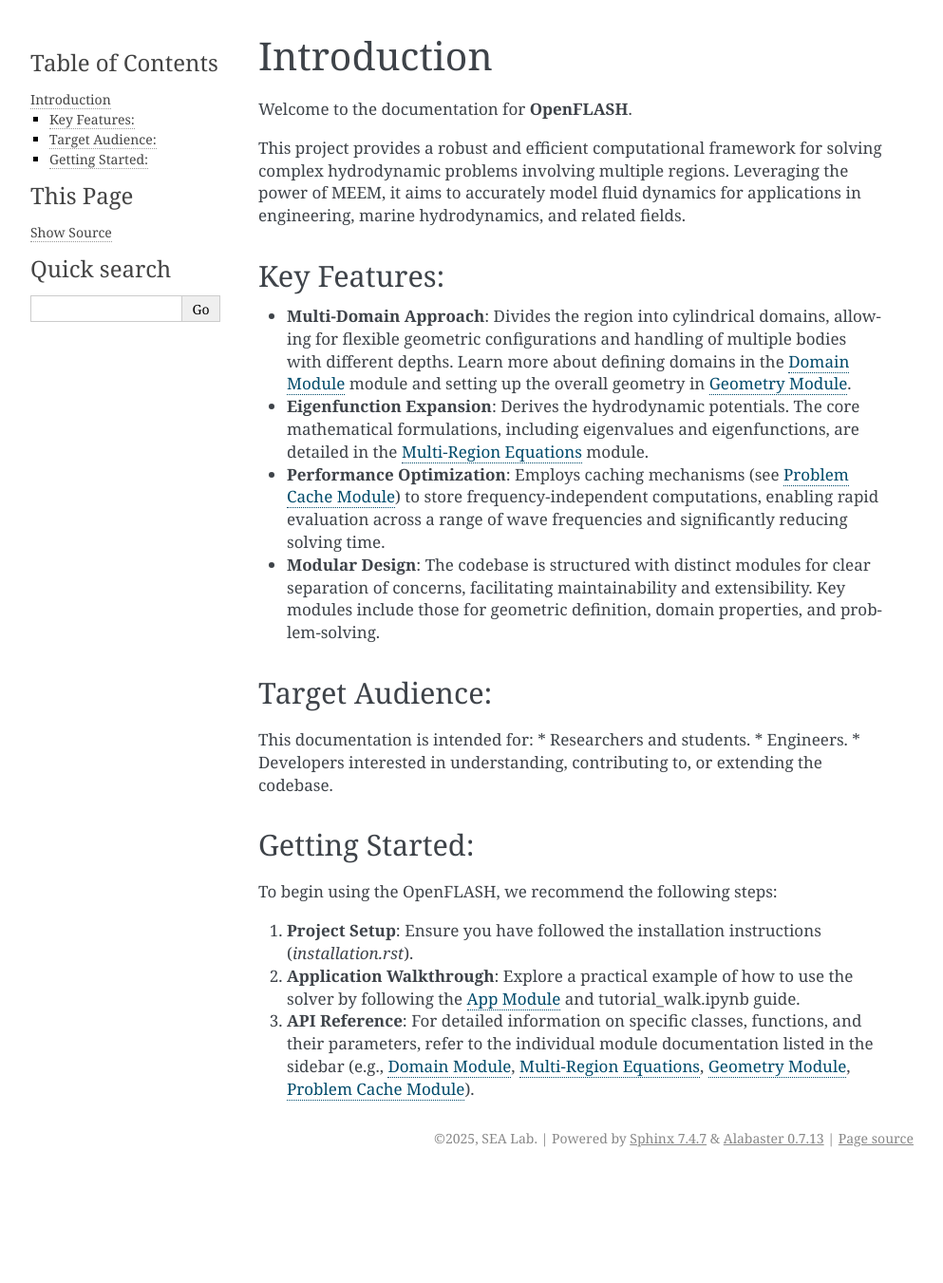
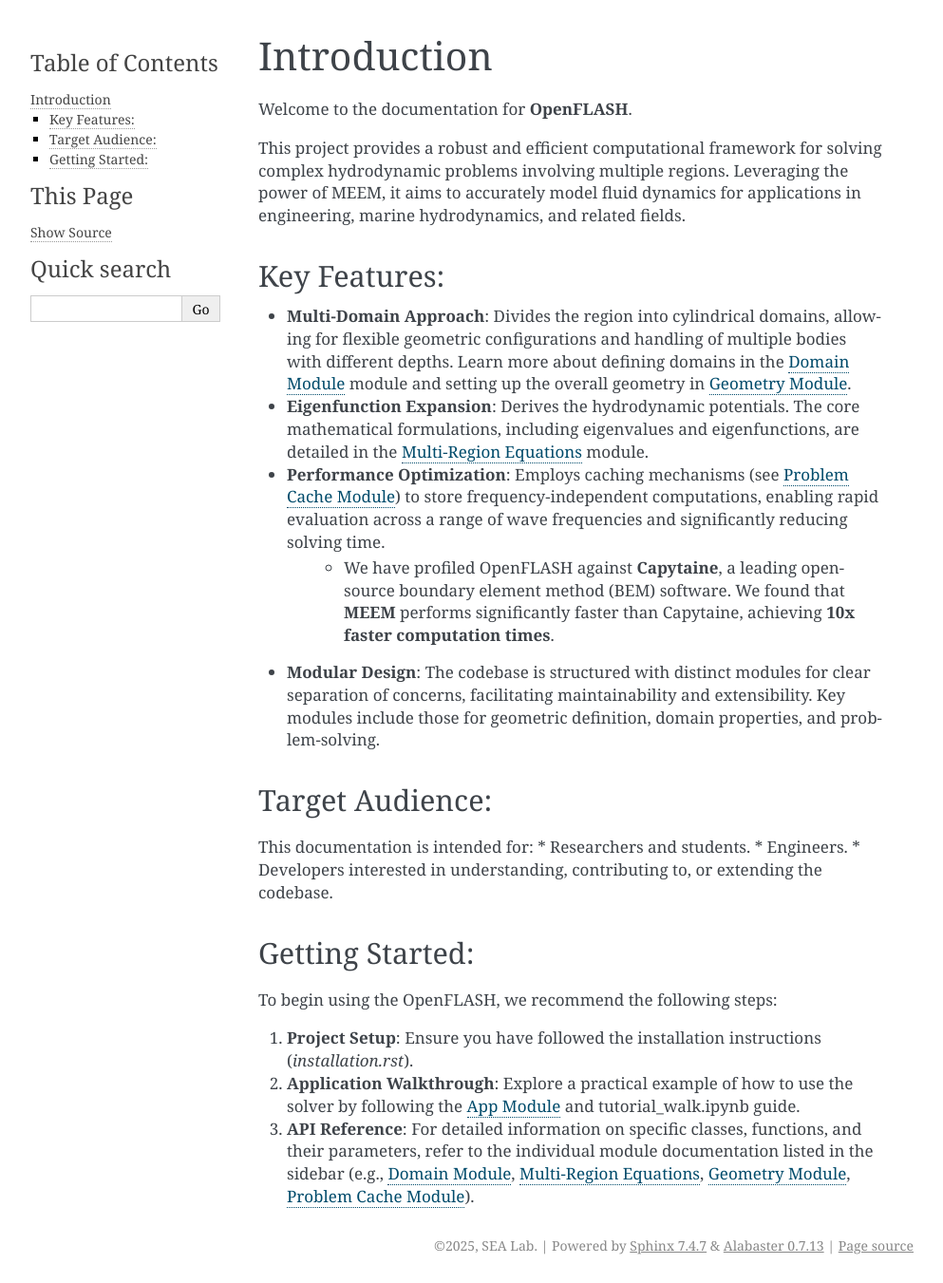
Before and after one commit to symbiotic-engineering/OpenFLASH, a Sphinx documentation site: the page built from docs/introduction.rst, in a window 1280 px wide. Shown: the whole page at 95% size, without its empty margins (148-1141 px from the left). Built offline with Sphinx 7.4.7, drawn with Linux system fonts in a browser that asks for light colours; before the commit the page ends 1238 px from its top, so only the background shows below that.

Commit message:
addtional description
- that we've profiled against Capytaine, a leading open source boundary element method software, and found that MEEM is 10x faster

```diff
--- a/docs/introduction.rst
+++ b/docs/introduction.rst
@@ -13,6 +13,7 @@
 * **Multi-Domain Approach**: Divides the region into cylindrical domains, allowing for flexible geometric configurations and handling of multiple bodies with different depths. Learn more about defining domains in the :doc:`domain` module and setting up the overall geometry in :doc:`geometry`.
 * **Eigenfunction Expansion**: Derives the hydrodynamic potentials. The core mathematical formulations, including eigenvalues and eigenfunctions, are detailed in the :doc:`multi_equations` module.
 * **Performance Optimization**: Employs caching mechanisms (see :doc:`problem_cache`) to store frequency-independent computations, enabling rapid evaluation across a range of wave frequencies and significantly reducing solving time.
+    * We have profiled OpenFLASH against **Capytaine**, a leading open-source boundary element method (BEM) software. We found that **MEEM** performs significantly faster than Capytaine, achieving **10x faster computation times**.
 * **Modular Design**: The codebase is structured with distinct modules for clear separation of concerns, facilitating maintainability and extensibility. Key modules include those for geometric definition, domain properties, and problem-solving.
 
 Target Audience:
```
